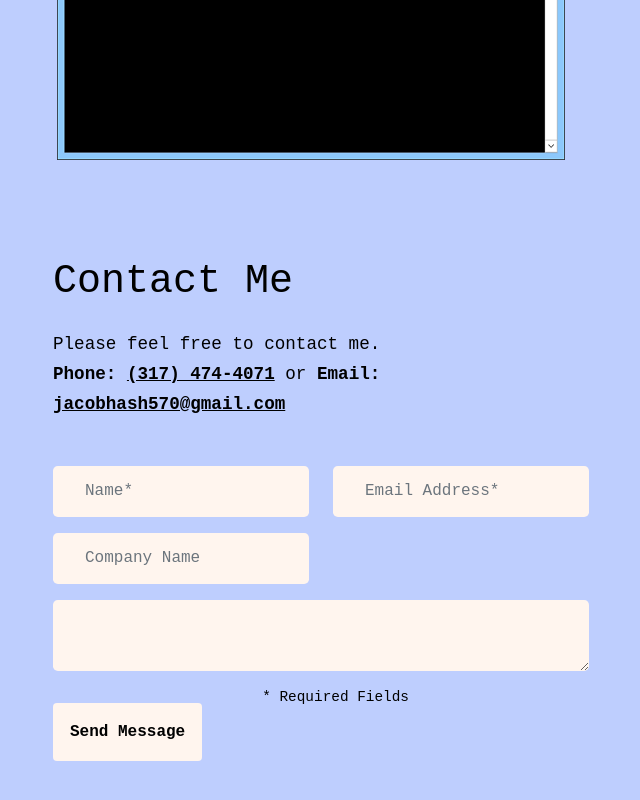
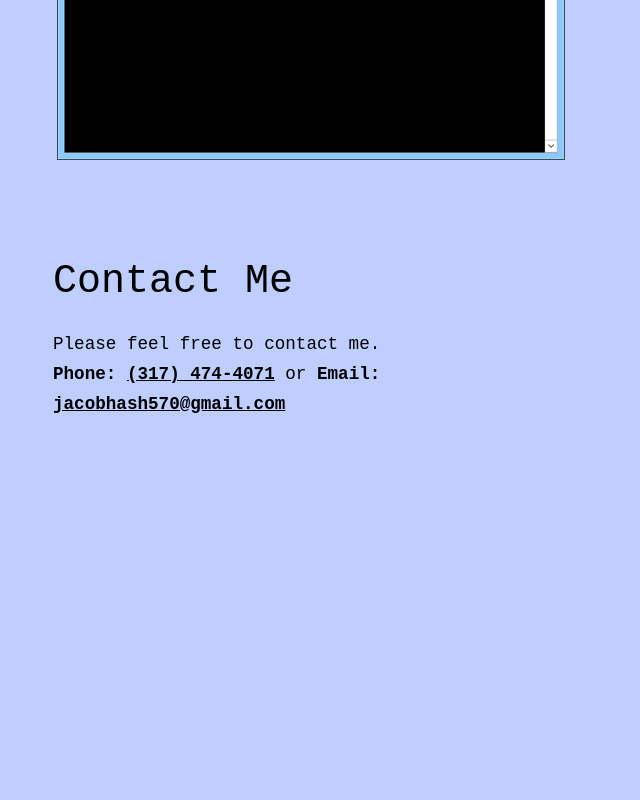
Before and after one commit to jacobhash570/Portfolio, a plain HTML site: page index.html in a window 1280 px wide. Shown: the part 3067-3867 px from the top of the page, without its empty margins (39-679 px from the left). Drawn offline with Linux system fonts and the light colour scheme.

Commit message:
removed form

```diff
--- a/index.html
+++ b/index.html
@@ -148,7 +148,7 @@
 
                             <div class="row">
                                 <div class="col-xs-12 col-sm-12 col-lg-12">
-                                    <form id="contact-form" name="contact-form" method="POST" data-name="Contact-form">
+                                    <!-- <form id="contact-form" name="contact-form" method="POST" data-name="Contact-form">
                                         <div class="row">
 
                                             <div class="col-xs-12 col-sm-6 col-lg-6">
@@ -179,7 +179,7 @@
                                         </div>
 
                                         <button type="submit" id="valid-form" class="btn btn-color">Send Message</button>
-                                    </form>
+                                    </form> -->
                                 </div>
                             </div>
                         </div>
```
